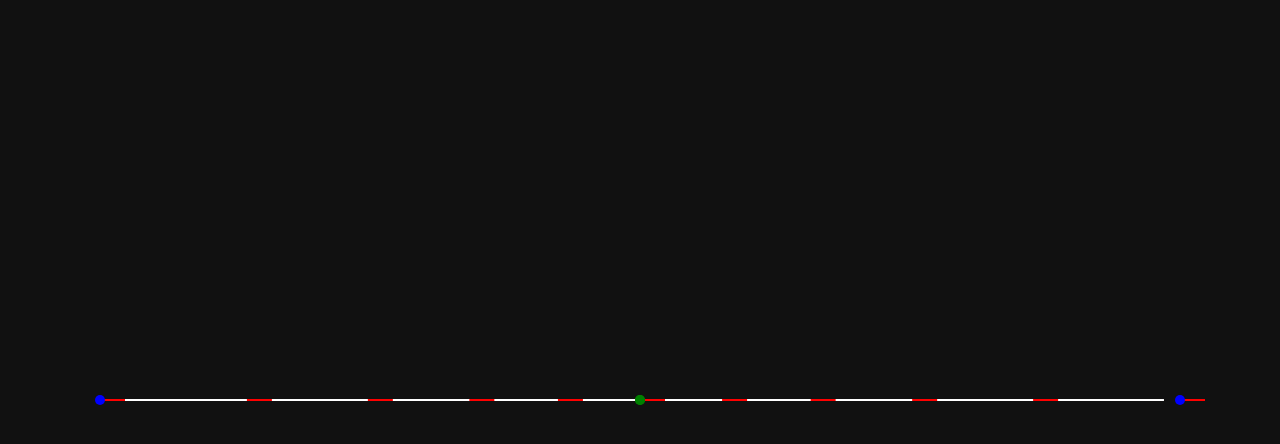
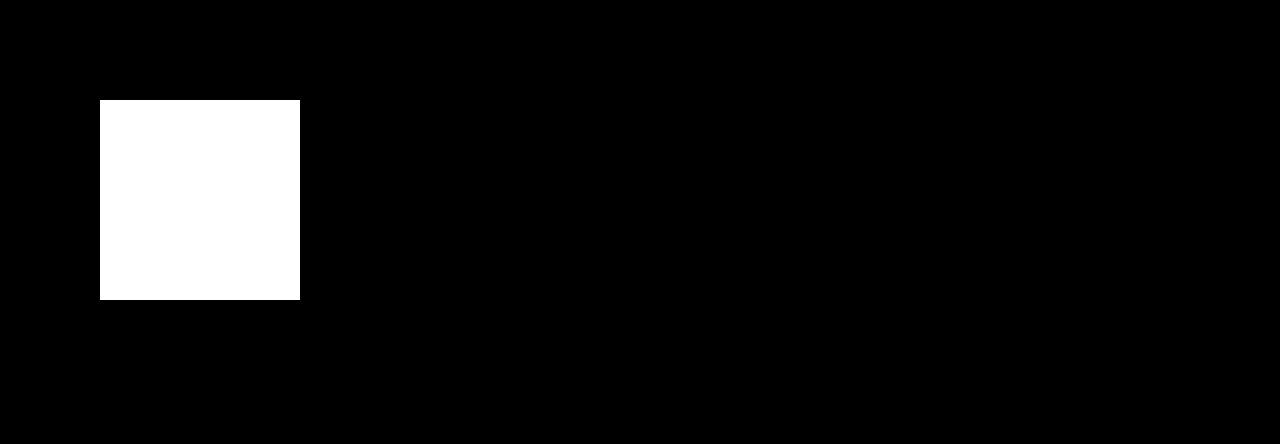
Before and after one commit to piyushhsharma/rope, a plain HTML site: page index.html in a window 1280 px wide. Drawn offline with Linux system fonts and the light colour scheme.

Commit message:
Initial commit

```diff
--- a/index.html
+++ b/index.html
@@ -1,26 +1,25 @@
 <!DOCTYPE html>
 <html lang="en">
 <head>
-  <meta charset="UTF-8" />
-  <title>Bezier Test</title>
+  <meta charset="UTF-8">
+  <title>Canvas Test</title>
   <style>
     body {
       margin: 0;
-      background: #111;
+      background: black;
       overflow: hidden;
     }
     canvas {
       display: block;
-      background: #111;
+      background: black;
     }
   </style>
 </head>
 <body>
 
-  <!-- Canvas MUST exist before JS loads -->
-  <canvas id="canvas"></canvas>
+<canvas id="canvas"></canvas>
 
-  <!-- main.js MUST be loaded AFTER canvas -->
-  <script src="main.js"></script>
+<script src="main.js"></script>
+
 </body>
 </html>
--- a/main.js
+++ b/main.js
@@ -1,175 +1,10 @@
-/* =====================================================
-   Interactive Cubic Bézier Curve with Spring Physics
-   Fully corrected version (no black screen)
-   ===================================================== */
-
-/* ===============================
-   Canvas setup
-   =============================== */
+alert("JS is running");
 
 const canvas = document.getElementById("canvas");
 const ctx = canvas.getContext("2d");
 
-if (!canvas || !ctx) {
-  alert("Canvas not found. Check index.html.");
-}
+canvas.width = window.innerWidth;
+canvas.height = window.innerHeight;
 
-// Force canvas size
-function resizeCanvas() {
-  canvas.width = window.innerWidth;
-  canvas.height = window.innerHeight;
-}
-resizeCanvas();
-window.addEventListener("resize", resizeCanvas);
-
-
-/* ===============================
-   Control points
-   =============================== */
-
-// Fixed end points
-let P0 = { x: 100, y: canvas.height / 2 };
-let P3 = { x: canvas.width - 100, y: canvas.height / 2 };
-
-// Spring-driven control points
-let P1 = { x: 300, y: canvas.height / 2, vx: 0, vy: 0 };
-let P2 = { x: canvas.width - 300, y: canvas.height / 2, vx: 0, vy: 0 };
-
-
-/* ===============================
-   Mouse input
-   =============================== */
-
-let mouse = {
-  x: canvas.width / 2,
-  y: canvas.height / 2
-};
-
-canvas.addEventListener("mousemove", (e) => {
-  mouse.x = e.clientX;
-  mouse.y = e.clientY;
-});
-
-
-/* ===============================
-   Spring physics
-   =============================== */
-
-const stiffness = 0.08;
-const damping = 0.85;
-
-function applySpring(point, tx, ty) {
-  const ax = -stiffness * (point.x - tx) - damping * point.vx;
-  const ay = -stiffness * (point.y - ty) - damping * point.vy;
-
-  point.vx += ax;
-  point.vy += ay;
-
-  point.x += point.vx;
-  point.y += point.vy;
-}
-
-
-/* ===============================
-   Update step
-   =============================== */
-
-function update() {
-  applySpring(P1, mouse.x, mouse.y);
-  applySpring(P2, mouse.x, mouse.y);
-}
-
-
-/* ===============================
-   Bézier math
-   =============================== */
-
-function bezierPoint(t, p0, p1, p2, p3) {
-  const u = 1 - t;
-  return {
-    x: u*u*u*p0.x + 3*u*u*t*p1.x + 3*u*t*t*p2.x + t*t*t*p3.x,
-    y: u*u*u*p0.y + 3*u*u*t*p1.y + 3*u*t*t*p2.y + t*t*t*p3.y
-  };
-}
-
-function bezierTangent(t) {
-  const u = 1 - t;
-  return {
-    x: 3*u*u*(P1.x - P0.x) + 6*u*t*(P2.x - P1.x) + 3*t*t*(P3.x - P2.x),
-    y: 3*u*u*(P1.y - P0.y) + 6*u*t*(P2.y - P1.y) + 3*t*t*(P3.y - P2.y)
-  };
-}
-
-
-/* ===============================
-   Drawing helpers
-   =============================== */
-
-function drawBezier() {
-  ctx.beginPath();
-
-  for (let t = 0; t <= 1; t += 0.01) {
-    const p = bezierPoint(t, P0, P1, P2, P3);
-    if (t === 0) ctx.moveTo(p.x, p.y);
-    else ctx.lineTo(p.x, p.y);
-  }
-
-  ctx.strokeStyle = "white";
-  ctx.lineWidth = 2;
-  ctx.stroke();
-}
-
-function drawTangents() {
-  for (let t = 0; t <= 1; t += 0.1) {
-    const p = bezierPoint(t, P0, P1, P2, P3);
-    const tan = bezierTangent(t);
-
-    const len = Math.hypot(tan.x, tan.y) || 1;
-    tan.x /= len;
-    tan.y /= len;
-
-    ctx.beginPath();
-    ctx.moveTo(p.x, p.y);
-    ctx.lineTo(p.x + tan.x * 25, p.y + tan.y * 25);
-    ctx.strokeStyle = "red";
-    ctx.stroke();
-  }
-}
-
-function drawPoint(p, color) {
-  ctx.beginPath();
-  ctx.arc(p.x, p.y, 5, 0, Math.PI * 2);
-  ctx.fillStyle = color;
-  ctx.fill();
-}
-
-
-/* ===============================
-   Render
-   =============================== */
-
-function render() {
-  ctx.fillStyle = "#111";
-  ctx.fillRect(0, 0, canvas.width, canvas.height);
-
-  drawBezier();
-  drawTangents();
-
-  drawPoint(P0, "blue");
-  drawPoint(P1, "green");
-  drawPoint(P2, "green");
-  drawPoint(P3, "blue");
-}
-
-
-/* ===============================
-   Animation loop
-   =============================== */
-
-function animate() {
-  update();
-  render();
-  requestAnimationFrame(animate);
-}
-
-animate();
+ctx.fillStyle = "white";
+ctx.fillRect(100, 100, 200, 200);
```
